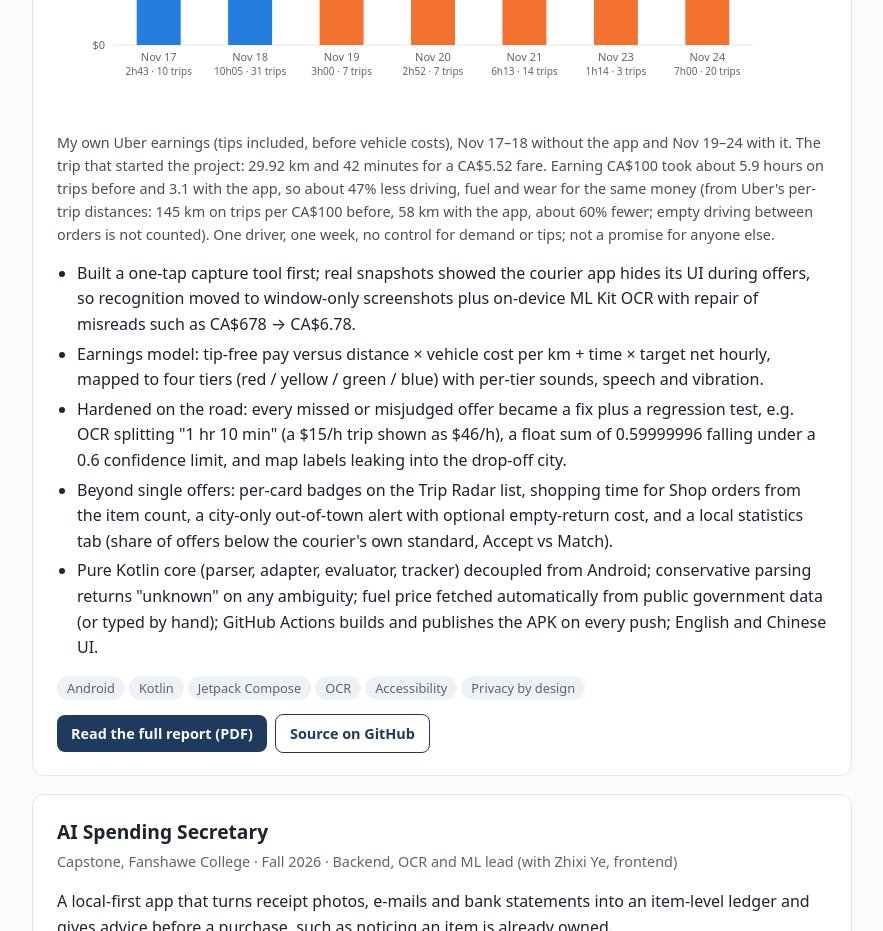
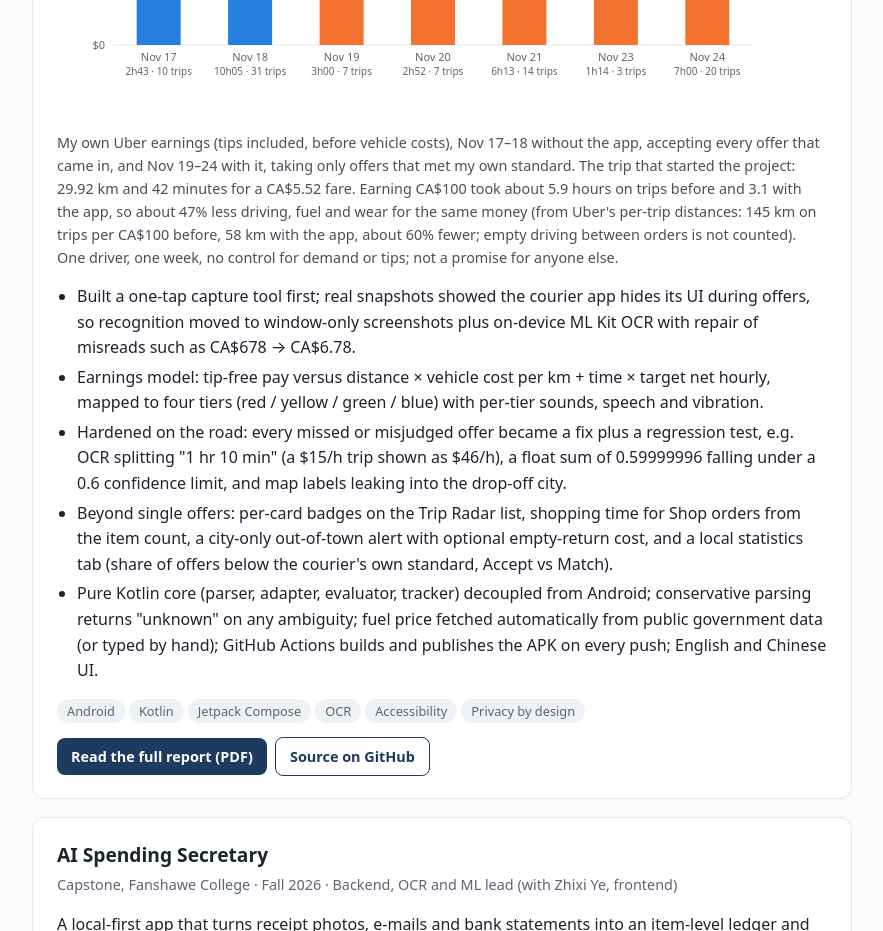
Before and after one commit to azureservertop-cell/azureservertop-cell.github.io, a plain HTML site: page index.html in a window 1280 px wide. Shown: the part 1600-2531 px from the top of the page, without its empty margins (198-1081 px from the left). Drawn offline with Linux system fonts and the light colour scheme.

Commit message:
FKUB card and report: state the accept-everything baseline
Co-Authored-By: Claude Fable 5.2 <noreply@anthropic.com>
Claude-Session: https://claude.ai/code/session_012XktF4B26VbyMWCGLDP6DG

```diff
--- a/index.html
+++ b/index.html
@@ -78,7 +78,7 @@ footer{color:var(--muted);font-size:.85rem;margin-top:48px}
     <div class="stat"><b>$5.16 → $8.83</b><span>per trip (+71%); 2 days before, 5 days after</span></div>
   </div>
   <img src="img/fkub-before-after.svg" alt="Earnings per online hour by day: CA$17.7 and CA$16.2 before FKUB; CA$24.1, 18.7, 20.1, 18.5 and 25.2 with FKUB" style="width:100%;max-width:720px;height:auto;border-radius:8px;margin:8px 0">
-  <p style="font-size:.9em;opacity:.8">My own Uber earnings (tips included, before vehicle costs), Nov 17–18 without the app and Nov 19–24 with it. The trip that started the project: 29.92 km and 42 minutes for a CA$5.52 fare. Earning CA$100 took about 5.9 hours on trips before and 3.1 with the app, so about 47% less driving, fuel and wear for the same money (from Uber's per-trip distances: 145 km on trips per CA$100 before, 58 km with the app, about 60% fewer; empty driving between orders is not counted). One driver, one week, no control for demand or tips; not a promise for anyone else.</p>
+  <p style="font-size:.9em;opacity:.8">My own Uber earnings (tips included, before vehicle costs), Nov 17–18 without the app, accepting every offer that came in, and Nov 19–24 with it, taking only offers that met my own standard. The trip that started the project: 29.92 km and 42 minutes for a CA$5.52 fare. Earning CA$100 took about 5.9 hours on trips before and 3.1 with the app, so about 47% less driving, fuel and wear for the same money (from Uber's per-trip distances: 145 km on trips per CA$100 before, 58 km with the app, about 60% fewer; empty driving between orders is not counted). One driver, one week, no control for demand or tips; not a promise for anyone else.</p>
   <ul>
     <li>Built a one-tap capture tool first; real snapshots showed the courier app hides its UI during offers, so recognition moved to window-only screenshots plus on-device ML Kit OCR with repair of misreads such as CA$678 → CA$6.78.</li>
     <li>Earnings model: tip-free pay versus distance × vehicle cost per km + time × target net hourly, mapped to four tiers (red / yellow / green / blue) with per-tier sounds, speech and vibration.</li>
```
Also changed, not shown: 1 other file.
